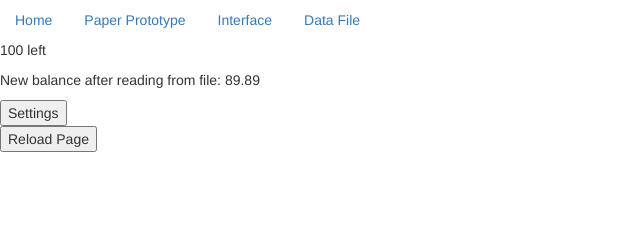
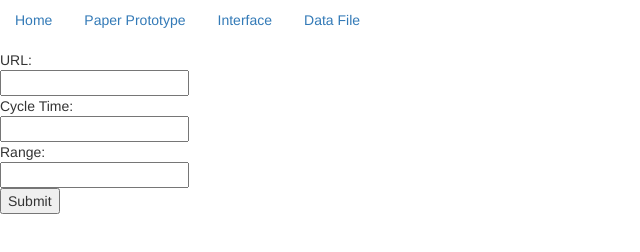
Before and after one commit to tpali/Ambient-Interface-Project, a plain HTML site: page Piggybank/interface.html in a window 1280 px wide. Shown: the whole page, without its empty margins (0-640 px from the left). Drawn offline with nearby package versions, Linux system fonts and the light colour scheme.

Commit message:
Updated for Check in #4

```diff
--- a/Piggybank/interface.html
+++ b/Piggybank/interface.html
@@ -11,10 +11,11 @@
 	<link rel="icon" type="image/png" href="piggy.png">
 	<script type = "text/javascript" src="//code.jquery.com/jquery-2.1.4.js"></script>
 	<script type = "text/javascript" src="//code.jquery.com/ui/1.11.4/jquery-ui.js"></script>
-	<iframe id="frmFile" src="data.txt" onload="loadFile();" style="display: none;"></iframe>
+	<!--iframe id="frmFile" src="http://www.remoudou.co.nf/data.txt" onload="loadFile();" style="display: none;"></iframe-->
+
 
 </head>
-<body>
+<body runat="server">
 
 
 		<ul class="nav nav-pills">
@@ -24,13 +25,26 @@
             <li><a href="data.txt">Data File</a></li>
 		</ul>
 
-		 <p id="currentBalance"></p>
+		<p id="currentBalance"></p>
 		<p id="data"></p>
+
+		<form id="input" onsubmit="readURL()">
+		  URL:<br>
+		  <input type="text" name="url">
+		  <br>
+		  Cycle Time:<br>
+		  <input type="text" name="cycletime">
+		  <br>
+		  Range:<br>
+		  <input type="text" name="range">
+		  <br>
+		  <input type="submit" value="Submit">
+		</form>
 
 
 
 
-		<!-- Settings button -->
+		<!-- Settings button
 		<input type="button" id="settings" value="Settings" />
 		<FORM>
 			<INPUT Type="button" VALUE="Reload Page" onClick="history.go(0)">
@@ -40,7 +54,8 @@
 			<p>Please enter new budget</p>
 			<textarea id="newBudget"></textarea>
 		</div>
+		-->
+<script type="text/javascript" src="piggybank.js"></script>
 
-		<script type="text/javascript" src="piggybank.js"></script>
 </body>
 </html>
--- a/Piggybank/piggybank.js
+++ b/Piggybank/piggybank.js
@@ -12,6 +12,7 @@
  function PiggyBank (name, balance, type, color) {
     this.name = name;
     this.balance = balance;
+    this.limit = balance;
     this.type = type;
     this.color = color;
 
@@ -36,17 +37,16 @@
     	this.name = newName;
     }
 
-    //Changed from changeBalance to increaseBalance/decreaseBalance. Thoughts?
-    /*function changeBalance(newBalance) {
-    	this.balance = newBalance;
-    }*/
-
     function increaseBalance(amount){
        this.balance += amount;
     }
 
     function decreaseBalance(amount){
        this.balance -= amount;
+    }
+
+    function setLimit(newAmount) {
+        this.limit = newAmount;
     }
 
     function changeType(newType) {
@@ -58,6 +58,7 @@
     }
 
 }
+
 
 function loadFile() {
     var value = 100;
@@ -72,20 +73,47 @@ function loadFile() {
         //document.getElementById("data").innerHTML += curLine + "</br>";
         value += parseFloat(curLine);
     }
-    document.getElementById("data").innerHTML = "New balance after reading from file: " + value;
+   //document.getElementById("data").innerHTML = "New balance after reading from file: $" + value;
 }
 
 
-/*
+
 //Check in 4 function
-function readURL(URL, cycleTime, range){
-   $.get("data.txt"), function(data){
-      alert(data);
-   }
+function readURL(){
+    var input = document.getElementById("input");
+    var URL = input.elements[0].value;
+    var cycleCount = input.elements[1].value;
+    var range = input.elements[2].value;
+    var values;
+    var initialAmount = 100.00;
+    var amount = initialAmount;
+
+
+    $.ajax({
+    type:    "GET",
+    url:     URL,
+    success: function(text) {
+        // `text` is the file text
+        values = text.split("\n");
+
+        for (i = 0; i < values.length; i++) {
+        amount += parseFloat(values[i]);
+        }
+
+    alert("Initial Amount: " + initialAmount + '\n'
+         + "URL: " + URL + '\n'
+         + "Cycle Time: " +  cycleCount + '\n'
+         + "Range: " + range + '\n'
+         + "Updated Amount: " + amount + '\n'
+         + "Updated / Initial * Range: " + ((amount/initialAmount)*range) + '\n');
+    }
+    });
+
+
 
 }
 
-
+/*
 $.ajax({
    url: 'proxy.php',
    type: 'POST',
@@ -98,7 +126,7 @@ $.ajax({
 });
 */
 
-
+/*
 //Running and testing basic
 var pb = new PiggyBank("Test", 100, "Budget", "Green");
 document.getElementById("currentBalance").innerHTML = pb.balance + " left";
@@ -110,7 +138,7 @@ $("#settingsDialog").dialog({
    buttons: {
       Confirm: function() {
          pb.balance = ($("#newBudget").val());
-         document.getElementById("currentBalance").innerHTML = pb.balance + " left";
+         document.getElementById("currentBalance").innerHTML = "$" + pb.balance + " left";
          $(this).dialog("close");
       },
       Cancel: function () {
@@ -122,3 +150,4 @@ $("#settingsDialog").dialog({
 $("#settings").click(function () {
    $("#settingsDialog").dialog("open");
 });
+*/
```
Also changed, not shown: Piggybank/data.txt.
